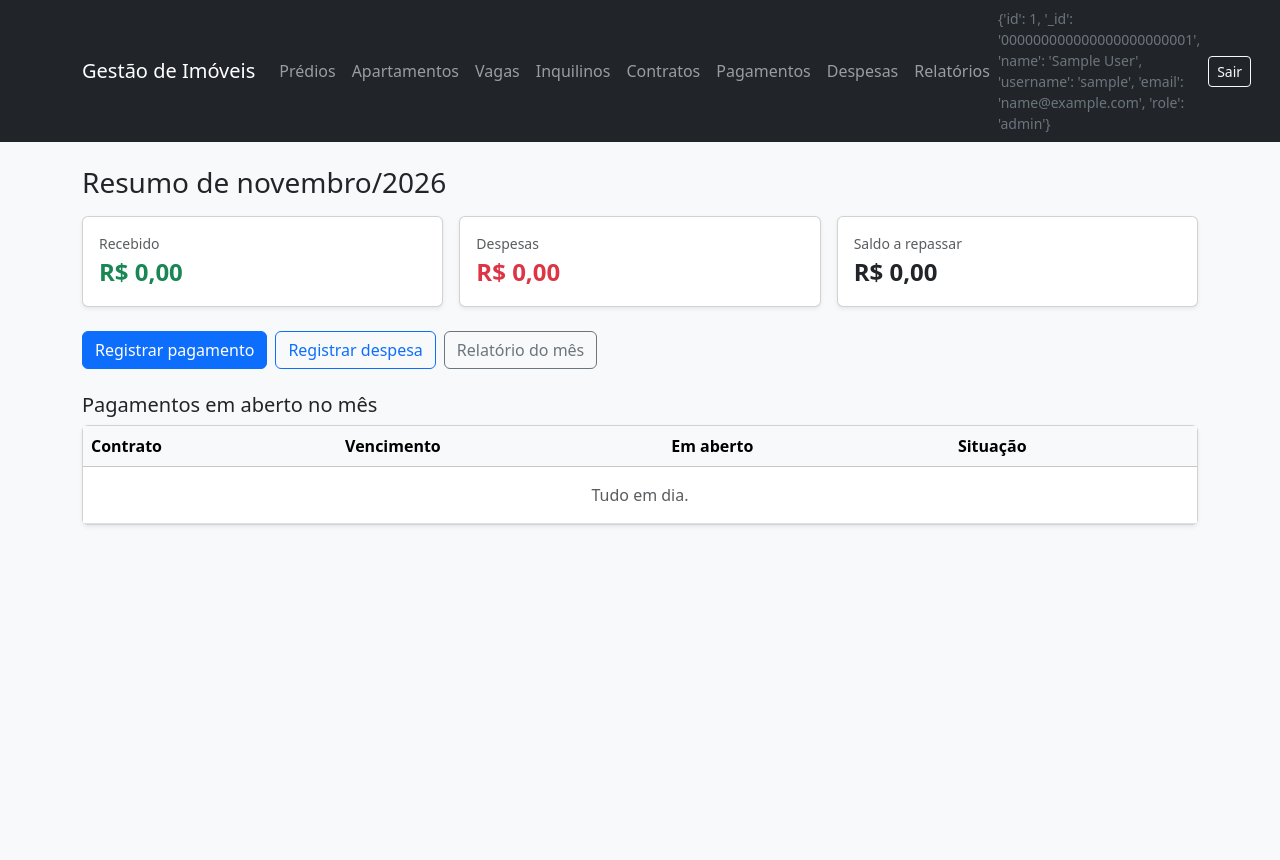
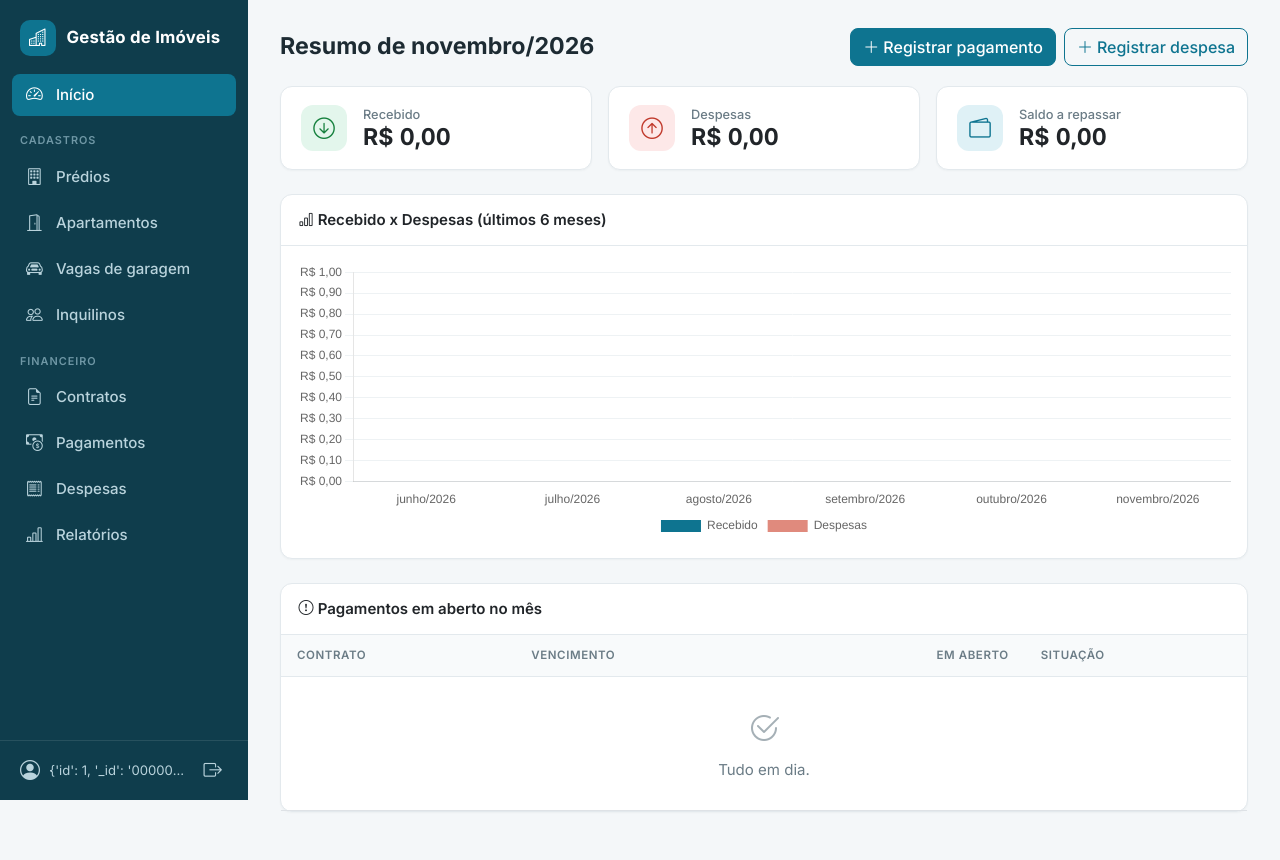
Before and after one commit to nadialvim/Gestao-de-Imoveis, a Flask app: page / in a window 1280 px wide. Before the commit the page ends 526 px from the top, so only its background shows below. Run offline with Flask 3, Linux system fonts and the light colour scheme; the visitor is signed in with stand-in values (Sample User, id 1); some libraries are stand-ins or nearby versions.

Commit message:
Novo layout: menu lateral, dashboard com gráfico, busca e formulários em 2 colunas
Co-Authored-By: Claude Sonnet 5.5 <noreply@anthropic.com>

```diff
--- a/gestao/routes/main.py
+++ b/gestao/routes/main.py
@@ -9,7 +9,8 @@ bp = Blueprint("main", __name__)
 @bp.route("/")
 def dashboard():
     ano, mes = parse_mes(None)
-    return render_template("dashboard.html", d=relatorio.dados_mes(ano, mes))
+    return render_template("dashboard.html", d=relatorio.dados_mes(ano, mes),
+                           serie=relatorio.serie_meses(ano, mes))
 
 
 @bp.route("/relatorios/")
--- /dev/null
+++ b/gestao/static/app.css
@@ -0,0 +1,133 @@
+:root {
+  --sidebar-w: 248px;
+  --side-bg: #0f3d4c;
+  --side-bg-2: #134b5d;
+  --side-text: #b9d3dc;
+  --accent: #0e7490;
+  --accent-dark: #0b5a71;
+  --bg: #f4f7f9;
+  --card-border: #e3e9ed;
+  --ink: #1d2b33;
+  --muted: #6b7c86;
+}
+html, body { background: var(--bg); color: var(--ink); }
+body { font-family: "Inter", system-ui, -apple-system, "Segoe UI", sans-serif; font-size: .94rem; }
+.num { font-variant-numeric: tabular-nums; }
+
+/* ---------- Sidebar ---------- */
+.sidebar {
+  position: fixed; inset: 0 auto 0 0; width: var(--sidebar-w); background: var(--side-bg);
+  display: flex; flex-direction: column; z-index: 1040; transition: transform .25s ease;
+}
+.sidebar .brand {
+  display: flex; align-items: center; gap: .65rem; padding: 1.25rem 1.25rem 1rem;
+  color: #fff; text-decoration: none; font-weight: 700; font-size: 1.05rem; letter-spacing: .2px;
+}
+.sidebar .brand i {
+  display: grid; place-items: center; width: 36px; height: 36px; border-radius: 10px;
+  background: var(--accent); font-size: 1.1rem;
+}
+.sidebar .nav-section {
+  padding: .9rem 1.25rem .35rem; font-size: .68rem; text-transform: uppercase;
+  letter-spacing: .09em; color: #6f97a5; font-weight: 600;
+}
+.sidebar .nav-link {
+  display: flex; align-items: center; gap: .75rem; margin: .1rem .75rem; padding: .55rem .8rem;
+  border-radius: 8px; color: var(--side-text); font-weight: 500;
+}
+.sidebar .nav-link i { font-size: 1.05rem; width: 1.2rem; text-align: center; }
+.sidebar .nav-link:hover { background: var(--side-bg-2); color: #fff; }
+.sidebar .nav-link.active { background: var(--accent); color: #fff; }
+.sidebar .side-scroll { flex: 1; overflow-y: auto; padding-bottom: .5rem; }
+.sidebar .user-box {
+  border-top: 1px solid rgba(255,255,255,.1); padding: .9rem 1.25rem; color: var(--side-text);
+  display: flex; align-items: center; gap: .6rem; font-size: .82rem;
+}
+.sidebar .user-box .email { flex: 1; overflow: hidden; text-overflow: ellipsis; white-space: nowrap; }
+.sidebar .user-box button { color: var(--side-text); border: 0; background: none; font-size: 1.15rem; }
+.sidebar .user-box button:hover { color: #fff; }
+
+.content { margin-left: var(--sidebar-w); min-height: 100vh; }
+.topbar {
+  display: none; position: sticky; top: 0; z-index: 1030; background: #fff;
+  border-bottom: 1px solid var(--card-border); padding: .6rem 1rem; align-items: center; gap: .75rem;
+}
+.topbar .menu-btn { border: 0; background: none; font-size: 1.6rem; line-height: 1; color: var(--ink); }
+.page { padding: 1.75rem 2rem 3rem; max-width: 1280px; }
+.page-header { display: flex; flex-wrap: wrap; align-items: center; justify-content: space-between; gap: .75rem; margin-bottom: 1.25rem; }
+.page-header h1 { font-size: 1.45rem; font-weight: 700; margin: 0; }
+.page-header .sub { color: var(--muted); font-size: .85rem; }
+.backdrop { display: none; }
+
+/* ---------- Mobile bottom bar ---------- */
+.bottom-bar {
+  display: none; position: fixed; inset: auto 0 0 0; z-index: 1030; background: #fff;
+  border-top: 1px solid var(--card-border); padding: .25rem 0 calc(.25rem + env(safe-area-inset-bottom));
+}
+.bottom-bar a {
+  flex: 1; text-align: center; color: var(--muted); text-decoration: none; font-size: .68rem;
+  padding: .35rem 0; font-weight: 500;
+}
+.bottom-bar a i { display: block; font-size: 1.25rem; }
+.bottom-bar a.active { color: var(--accent); }
+
+@media (max-width: 991.98px) {
+  .sidebar { transform: translateX(-100%); }
+  body.menu-open .sidebar { transform: none; box-shadow: 0 0 40px rgba(0,0,0,.35); }
+  body.menu-open .backdrop { display: block; position: fixed; inset: 0; background: rgba(15,30,38,.5); z-index: 1035; }
+  .content { margin-left: 0; padding-bottom: 4.5rem; }
+  .topbar { display: flex; }
+  .bottom-bar { display: flex; }
+  .page { padding: 1.1rem 1rem 2rem; }
+}
+
+/* ---------- Cards, tabelas ---------- */
+.card { border: 1px solid var(--card-border); border-radius: 12px; box-shadow: 0 1px 2px rgba(16,40,52,.04); background: #fff; }
+.card-header { background: transparent; border-bottom: 1px solid var(--card-border); font-weight: 600; padding: .85rem 1.1rem; }
+.table { --bs-table-bg: transparent; margin-bottom: 0; }
+.table thead th {
+  background: #f8fafb; color: var(--muted); font-size: .72rem; text-transform: uppercase;
+  letter-spacing: .05em; font-weight: 600; border-bottom: 1px solid var(--card-border); white-space: nowrap;
+}
+.table td, .table th { padding: .75rem 1rem; vertical-align: middle; }
+.table tbody tr:hover { background: #f8fbfc; }
+.table tfoot td { background: #f8fafb; border-top: 1px solid var(--card-border); }
+.text-money { font-variant-numeric: tabular-nums; white-space: nowrap; }
+
+/* ---------- KPI ---------- */
+.kpi { display: flex; flex-direction: row; align-items: center; gap: 1rem; padding: 1.1rem 1.25rem; }
+.kpi .icon { width: 46px; height: 46px; border-radius: 12px; display: grid; place-items: center; font-size: 1.35rem; flex: none; }
+.kpi .label { color: var(--muted); font-size: .8rem; font-weight: 500; }
+.kpi .value { font-size: 1.45rem; font-weight: 700; font-variant-numeric: tabular-nums; line-height: 1.2; }
+.icon-green { background: #e3f6ec; color: #15803d; }
+.icon-red { background: #fde8e8; color: #c0392b; }
+.icon-blue { background: #dff1f6; color: var(--accent); }
+
+/* ---------- Botões, forms, badges ---------- */
+.btn { border-radius: 8px; font-weight: 500; }
+.btn-primary { --bs-btn-bg: var(--accent); --bs-btn-border-color: var(--accent); --bs-btn-hover-bg: var(--accent-dark);
+  --bs-btn-hover-border-color: var(--accent-dark); --bs-btn-active-bg: var(--accent-dark); --bs-btn-active-border-color: var(--accent-dark); }
+.btn-outline-primary { --bs-btn-color: var(--accent); --bs-btn-border-color: var(--accent); --bs-btn-hover-bg: var(--accent); --bs-btn-hover-border-color: var(--accent); }
+.btn-icon { padding: .3rem .55rem; }
+.form-control, .form-select { border-radius: 8px; border-color: #d3dde3; padding: .55rem .75rem; }
+.form-control:focus, .form-select:focus { border-color: var(--accent); box-shadow: 0 0 0 .2rem rgba(14,116,144,.15); }
+.form-label { font-weight: 500; font-size: .85rem; margin-bottom: .3rem; }
+.badge { font-weight: 600; padding: .4em .7em; border-radius: 999px; }
+.badge-soft-success { background: #e3f6ec; color: #15803d; }
+.badge-soft-danger { background: #fde8e8; color: #b42318; }
+.badge-soft-warning { background: #fff4d6; color: #9a6700; }
+.badge-soft-secondary { background: #eceff1; color: #546975; }
+.search-box { position: relative; min-width: 240px; }
+.search-box i { position: absolute; left: .8rem; top: 50%; transform: translateY(-50%); color: var(--muted); }
+.search-box input { padding-left: 2.2rem; }
+.empty { text-align: center; color: var(--muted); padding: 2.2rem 1rem; }
+.empty i { font-size: 2rem; display: block; margin-bottom: .4rem; opacity: .6; }
+.form-actions { display: flex; gap: .6rem; padding-top: 1rem; margin-top: .5rem; border-top: 1px solid var(--card-border); }
+.chart-box { position: relative; height: 280px; }
+
+/* ---------- Login ---------- */
+.login-wrap { min-height: 100vh; display: grid; place-items: center; padding: 1rem;
+  background: linear-gradient(135deg, #0f3d4c 0%, #0e7490 100%); }
+.login-card { width: 100%; max-width: 400px; padding: 2rem; border-radius: 16px; box-shadow: 0 20px 50px rgba(0,0,0,.25); border: 0; }
+.login-card .logo { width: 56px; height: 56px; border-radius: 16px; background: var(--accent); color: #fff;
+  display: grid; place-items: center; font-size: 1.7rem; margin: 0 auto 1rem; }
--- /dev/null
+++ b/gestao/static/app.js
@@ -0,0 +1,60 @@
+(function () {
+  // Menu lateral no celular/tablet
+  var body = document.body;
+  document.querySelectorAll("[data-menu-toggle]").forEach(function (el) {
+    el.addEventListener("click", function () { body.classList.toggle("menu-open"); });
+  });
+
+  // Busca nas tabelas
+  var input = document.getElementById("busca");
+  if (input) {
+    var linhas = document.querySelectorAll("table[data-busca] tbody tr[data-row]");
+    var contador = document.getElementById("contador");
+    var vazio = document.getElementById("sem-resultado");
+    var norm = function (s) {
+      return s.toLowerCase().normalize("NFD").replace(/[̀-ͯ]/g, "");
+    };
+    input.addEventListener("input", function () {
+      var q = norm(input.value.trim()), n = 0;
+      linhas.forEach(function (tr) {
+        var ok = !q || norm(tr.textContent).indexOf(q) !== -1;
+        tr.style.display = ok ? "" : "none";
+        if (ok) n++;
+      });
+      if (contador) contador.textContent = n;
+      if (vazio) vazio.style.display = n === 0 && linhas.length ? "" : "none";
+    });
+  }
+
+  // Gráfico do dashboard
+  var canvas = document.getElementById("grafico-meses");
+  if (canvas && window.Chart) {
+    var dados = JSON.parse(canvas.getAttribute("data-serie"));
+    var brl = function (v) {
+      return v.toLocaleString("pt-BR", { style: "currency", currency: "BRL" });
+    };
+    new Chart(canvas, {
+      type: "bar",
+      data: {
+        labels: dados.map(function (d) { return d.rotulo; }),
+        datasets: [
+          { label: "Recebido", data: dados.map(function (d) { return d.recebido; }),
+            backgroundColor: "#0e7490", borderRadius: 6 },
+          { label: "Despesas", data: dados.map(function (d) { return d.despesas; }),
+            backgroundColor: "#e08a7d", borderRadius: 6 }
+        ]
+      },
+      options: {
+        responsive: true, maintainAspectRatio: false,
+        plugins: {
+          legend: { position: "bottom" },
+          tooltip: { callbacks: { label: function (c) { return c.dataset.label + ": " + brl(c.parsed.y); } } }
+        },
+        scales: {
+          y: { beginAtZero: true, ticks: { callback: function (v) { return brl(v); } }, grid: { color: "#eef2f4" } },
+          x: { grid: { display: false } }
+        }
+      }
+    });
+  }
+})();
--- a/gestao/templates/_pendentes.html
+++ b/gestao/templates/_pendentes.html
@@ -1,18 +1,18 @@
-<h2 class="h5 mt-4">Pagamentos em aberto no mês</h2>
-<div class="card shadow-sm">
+<div class="card">
+  <div class="card-header"><i class="bi bi-exclamation-circle me-1"></i>Pagamentos em aberto no mês</div>
   <div class="table-responsive">
-    <table class="table align-middle mb-0">
-      <thead class="table-light"><tr><th>Contrato</th><th>Vencimento</th><th>Em aberto</th><th>Situação</th></tr></thead>
+    <table class="table align-middle">
+      <thead><tr><th>Contrato</th><th>Vencimento</th><th class="text-end">Em aberto</th><th>Situação</th></tr></thead>
       <tbody>
         {% for p in d.pendentes %}
         <tr>
           <td>{{ p.contrato }}</td>
           <td>{{ p.vencimento|data_br }}</td>
-          <td>{{ p.em_aberto|brl }}</td>
-          <td>{% if p.atrasado %}<span class="badge text-bg-danger">Atrasado</span>{% else %}<span class="badge text-bg-warning">Pendente</span>{% endif %}</td>
+          <td class="text-end text-money">{{ p.em_aberto|brl }}</td>
+          <td>{% if p.atrasado %}<span class="badge badge-soft-danger">Atrasado</span>{% else %}<span class="badge badge-soft-warning">Pendente</span>{% endif %}</td>
         </tr>
         {% else %}
-        <tr><td colspan="4" class="text-center text-muted py-3">Tudo em dia.</td></tr>
+        <tr><td colspan="4"><div class="empty py-3"><i class="bi bi-check2-circle"></i>Tudo em dia.</div></td></tr>
         {% endfor %}
       </tbody>
     </table>
--- a/gestao/templates/_resumo.html
+++ b/gestao/templates/_resumo.html
@@ -1,20 +1,20 @@
 <div class="row g-3 mb-4">
   <div class="col-12 col-md-4">
-    <div class="card shadow-sm h-100"><div class="card-body">
-      <div class="text-muted small">Recebido</div>
-      <div class="fs-4 text-success fw-semibold">{{ d.total_recebido|brl }}</div>
-    </div></div>
+    <div class="card kpi">
+      <div class="icon icon-green"><i class="bi bi-arrow-down-circle"></i></div>
+      <div><div class="label">Recebido</div><div class="value">{{ d.total_recebido|brl }}</div></div>
+    </div>
   </div>
   <div class="col-12 col-md-4">
-    <div class="card shadow-sm h-100"><div class="card-body">
-      <div class="text-muted small">Despesas</div>
-      <div class="fs-4 text-danger fw-semibold">{{ d.total_despesas|brl }}</div>
-    </div></div>
+    <div class="card kpi">
+      <div class="icon icon-red"><i class="bi bi-arrow-up-circle"></i></div>
+      <div><div class="label">Despesas</div><div class="value">{{ d.total_despesas|brl }}</div></div>
+    </div>
   </div>
   <div class="col-12 col-md-4">
-    <div class="card shadow-sm h-100"><div class="card-body">
-      <div class="text-muted small">Saldo a repassar</div>
-      <div class="fs-4 fw-semibold">{{ d.saldo|brl }}</div>
-    </div></div>
+    <div class="card kpi">
+      <div class="icon icon-blue"><i class="bi bi-wallet2"></i></div>
+      <div><div class="label">Saldo a repassar</div><div class="value">{{ d.saldo|brl }}</div></div>
+    </div>
   </div>
 </div>
--- a/gestao/templates/base.html
+++ b/gestao/templates/base.html
@@ -2,38 +2,54 @@
 <html lang="pt-br">
 <head>
   <meta charset="utf-8">
-  <meta name="viewport" content="width=device-width, initial-scale=1">
+  <meta name="viewport" content="width=device-width, initial-scale=1, viewport-fit=cover">
+  <meta name="theme-color" content="#0f3d4c">
   <title>{% block title %}Gestão de Imóveis{% endblock %}</title>
+  <link rel="preconnect" href="https://fonts.googleapis.com">
+  <link href="https://fonts.googleapis.com/css2?family=Inter:wght@400;500;600;700&display=swap" rel="stylesheet">
   <link href="https://cdn.jsdelivr.net/npm/bootstrap@5.3.3/dist/css/bootstrap.min.css" rel="stylesheet">
+  <link href="https://cdn.jsdelivr.net/npm/bootstrap-icons@1.11.3/font/bootstrap-icons.min.css" rel="stylesheet">
+  <link href="{{ url_for('static', filename='app.css') }}" rel="stylesheet">
 </head>
-<body class="bg-body-tertiary">
-{% if session.usuario or config.LOGIN_DISABLED %}
-<nav class="navbar navbar-expand-lg navbar-dark bg-dark mb-4">
-  <div class="container">
-    <a class="navbar-brand" href="{{ url_for('main.dashboard') }}">Gestão de Imóveis</a>
-    <button class="navbar-toggler" type="button" data-bs-toggle="collapse" data-bs-target="#menu"
-            aria-controls="menu" aria-expanded="false" aria-label="Menu">
-      <span class="navbar-toggler-icon"></span>
-    </button>
-    <div class="collapse navbar-collapse" id="menu">
-      <ul class="navbar-nav me-auto">
-        {% for slug, nome in [('predios','Prédios'),('apartamentos','Apartamentos'),('vagas','Vagas'),
-                              ('inquilinos','Inquilinos'),('contratos','Contratos'),
-                              ('pagamentos','Pagamentos'),('despesas','Despesas')] %}
-        <li class="nav-item"><a class="nav-link" href="{{ url_for('crud.listar', slug=slug) }}">{{ nome }}</a></li>
-        {% endfor %}
-        <li class="nav-item"><a class="nav-link" href="{{ url_for('main.relatorios') }}">Relatórios</a></li>
-      </ul>
-      <form method="post" action="{{ url_for('auth.logout') }}" class="d-flex align-items-center gap-2">
+<body>
+{% set logado = session.usuario or config.LOGIN_DISABLED %}
+{% if logado %}
+{% set slug = (request.view_args or {}).get('slug') %}
+{% set ep = request.endpoint %}
+{% macro item(href, icone, texto, ativo) -%}
+  <a class="nav-link {{ 'active' if ativo }}" href="{{ href }}"><i class="bi bi-{{ icone }}"></i><span>{{ texto }}</span></a>
+{%- endmacro %}
+
+<aside class="sidebar" id="sidebar" aria-label="Menu principal">
+  <a class="brand" href="{{ url_for('main.dashboard') }}"><i class="bi bi-buildings"></i><span>Gestão de Imóveis</span></a>
+  <nav class="side-scroll nav flex-column">
+    {{ item(url_for('main.dashboard'), 'speedometer2', 'Início', ep == 'main.dashboard') }}
+    <div class="nav-section">Cadastros</div>
+    {{ item(url_for('crud.listar', slug='predios'), 'building', 'Prédios', slug == 'predios') }}
+    {{ item(url_for('crud.listar', slug='apartamentos'), 'door-open', 'Apartamentos', slug == 'apartamentos') }}
+    {{ item(url_for('crud.listar', slug='vagas'), 'car-front', 'Vagas de garagem', slug == 'vagas') }}
+    {{ item(url_for('crud.listar', slug='inquilinos'), 'people', 'Inquilinos', slug == 'inquilinos') }}
+    <div class="nav-section">Financeiro</div>
+    {{ item(url_for('crud.listar', slug='contratos'), 'file-earmark-text', 'Contratos', slug == 'contratos') }}
+    {{ item(url_for('crud.listar', slug='pagamentos'), 'cash-coin', 'Pagamentos', slug == 'pagamentos') }}
+    {{ item(url_for('crud.listar', slug='despesas'), 'receipt', 'Despesas', slug == 'despesas') }}
+    {{ item(url_for('main.relatorios'), 'bar-chart-line', 'Relatórios', ep in ('main.relatorios',)) }}
+  </nav>
+  <form method="post" action="{{ url_for('auth.logout') }}" class="user-box">
     <input type="hidden" name="_csrf" value="{{ csrf_token() }}">
-        <span class="text-secondary small d-none d-lg-inline">{{ session.usuario }}</span>
-        <button class="btn btn-outline-light btn-sm">Sair</button>
+    <i class="bi bi-person-circle fs-5"></i>
+    <span class="email" title="{{ session.usuario }}">{{ session.usuario or 'Usuário' }}</span>
+    <button type="submit" title="Sair" aria-label="Sair"><i class="bi bi-box-arrow-right"></i></button>
   </form>
-    </div>
-  </div>
-</nav>
-{% endif %}
-<main class="container pb-5">
+</aside>
+<div class="backdrop" data-menu-toggle></div>
+
+<div class="content">
+  <header class="topbar">
+    <button class="menu-btn" data-menu-toggle aria-label="Abrir menu"><i class="bi bi-list"></i></button>
+    <strong>Gestão de Imóveis</strong>
+  </header>
+  <main class="page">
     {% with msgs = get_flashed_messages(with_categories=true) %}
       {% for cat, msg in msgs %}
         <div class="alert alert-{{ cat }} alert-dismissible fade show" role="alert">
@@ -41,8 +57,29 @@
         </div>
       {% endfor %}
     {% endwith %}
+    <div class="page-header">
+      <div>
+        <h1>{% block heading %}{% endblock %}</h1>
+        {% block subtitle %}{% endblock %}
+      </div>
+      <div class="d-flex flex-wrap gap-2 align-items-center">{% block actions %}{% endblock %}</div>
+    </div>
     {% block content %}{% endblock %}
   </main>
+</div>
+
+<nav class="bottom-bar" aria-label="Atalhos">
+  <a href="{{ url_for('main.dashboard') }}" class="{{ 'active' if ep == 'main.dashboard' }}"><i class="bi bi-speedometer2"></i>Início</a>
+  <a href="{{ url_for('crud.listar', slug='pagamentos') }}" class="{{ 'active' if slug == 'pagamentos' }}"><i class="bi bi-cash-coin"></i>Pagamentos</a>
+  <a href="{{ url_for('crud.listar', slug='despesas') }}" class="{{ 'active' if slug == 'despesas' }}"><i class="bi bi-receipt"></i>Despesas</a>
+  <a href="{{ url_for('main.relatorios') }}" class="{{ 'active' if ep == 'main.relatorios' }}"><i class="bi bi-bar-chart-line"></i>Relatórios</a>
+</nav>
+{% else %}
+  {% block bare %}{% endblock %}
+{% endif %}
+
 <script src="https://cdn.jsdelivr.net/npm/bootstrap@5.3.3/dist/js/bootstrap.bundle.min.js"></script>
+{% block scripts %}{% endblock %}
+<script src="{{ url_for('static', filename='app.js') }}"></script>
 </body>
 </html>
--- a/gestao/templates/dashboard.html
+++ b/gestao/templates/dashboard.html
@@ -1,11 +1,18 @@
 {% extends "base.html" %}
+{% block title %}Início — Gestão de Imóveis{% endblock %}
+{% block heading %}Resumo de {{ d.competencia|mes_br }}{% endblock %}
+{% block actions %}
+  <a class="btn btn-primary" href="{{ url_for('crud.novo', slug='pagamentos') }}"><i class="bi bi-plus-lg me-1"></i>Registrar pagamento</a>
+  <a class="btn btn-outline-primary" href="{{ url_for('crud.novo', slug='despesas') }}"><i class="bi bi-plus-lg me-1"></i>Registrar despesa</a>
+{% endblock %}
 {% block content %}
-<h1 class="h3 mb-3">Resumo de {{ d.competencia|mes_br }}</h1>
 {% include "_resumo.html" %}
-<div class="d-flex flex-wrap gap-2 mb-2">
-  <a class="btn btn-primary" href="{{ url_for('crud.novo', slug='pagamentos') }}">Registrar pagamento</a>
-  <a class="btn btn-outline-primary" href="{{ url_for('crud.novo', slug='despesas') }}">Registrar despesa</a>
-  <a class="btn btn-outline-secondary" href="{{ url_for('main.relatorios') }}">Relatório do mês</a>
+<div class="card mb-4">
+  <div class="card-header"><i class="bi bi-bar-chart me-1"></i>Recebido x Despesas (últimos 6 meses)</div>
+  <div class="card-body">
+    <div class="chart-box"><canvas id="grafico-meses" data-serie='{{ serie|tojson|forceescape }}'></canvas></div>
+  </div>
 </div>
 {% include "_pendentes.html" %}
 {% endblock %}
+{% block scripts %}<script src="https://cdn.jsdelivr.net/npm/chart.js@4.4.3/dist/chart.umd.min.js"></script>{% endblock %}
```
Also changed, not shown: CLAUDE.md (+1 -0 lines), gestao/fields.py (+11 -0 lines), gestao/resources.py (+6 -6 lines), gestao/services/relatorio.py (+21 -0 lines), gestao/templates/form.html (+18 -14 lines), gestao/templates/list.html (+30 -20 lines), gestao/templates/login.html (+11 -10 lines), gestao/templates/relatorio.html (+23 -25 lines), tests/test_app.py (+25 -0 lines). Lines whose indentation alone changed are shown as unchanged.
